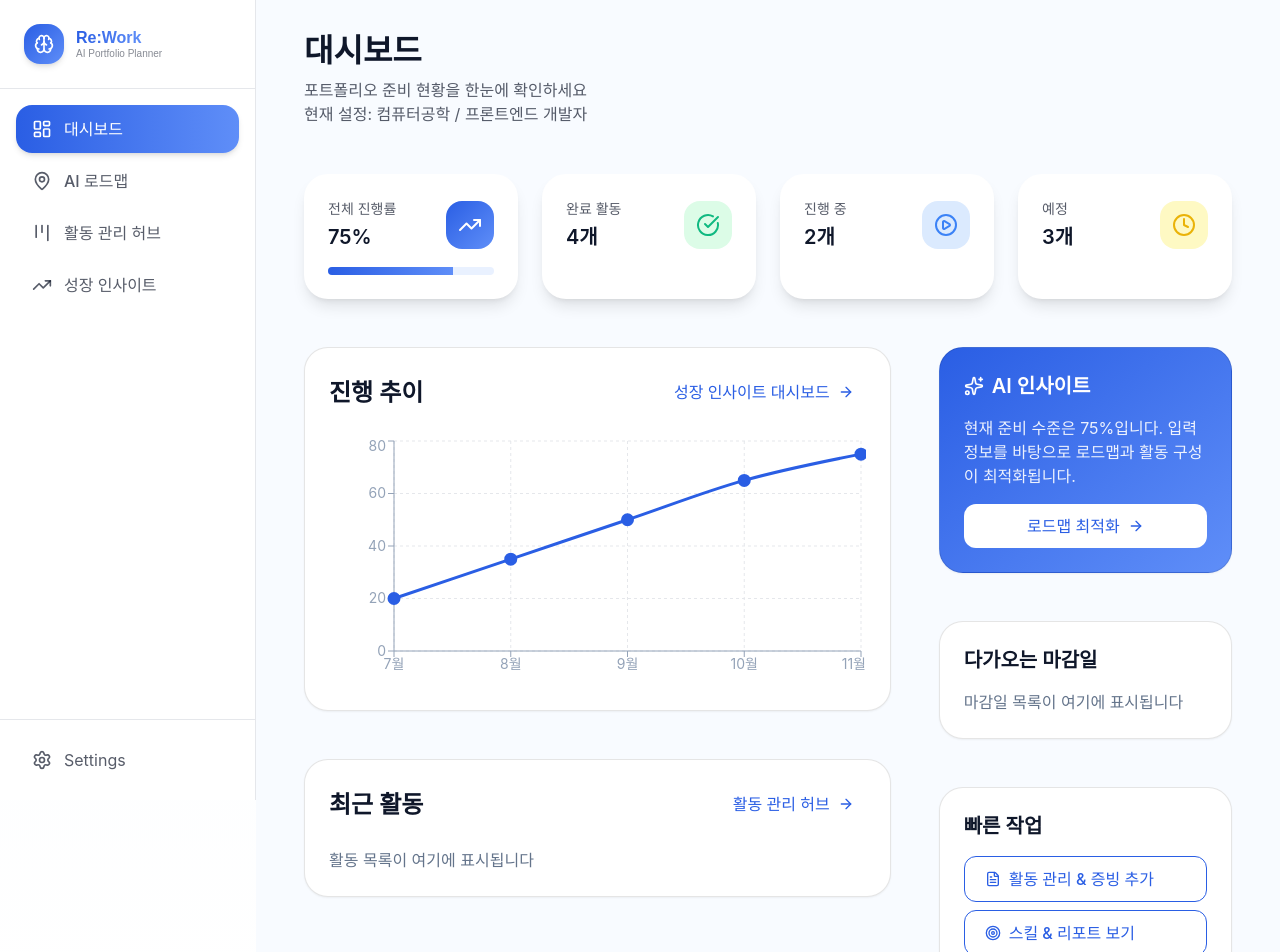
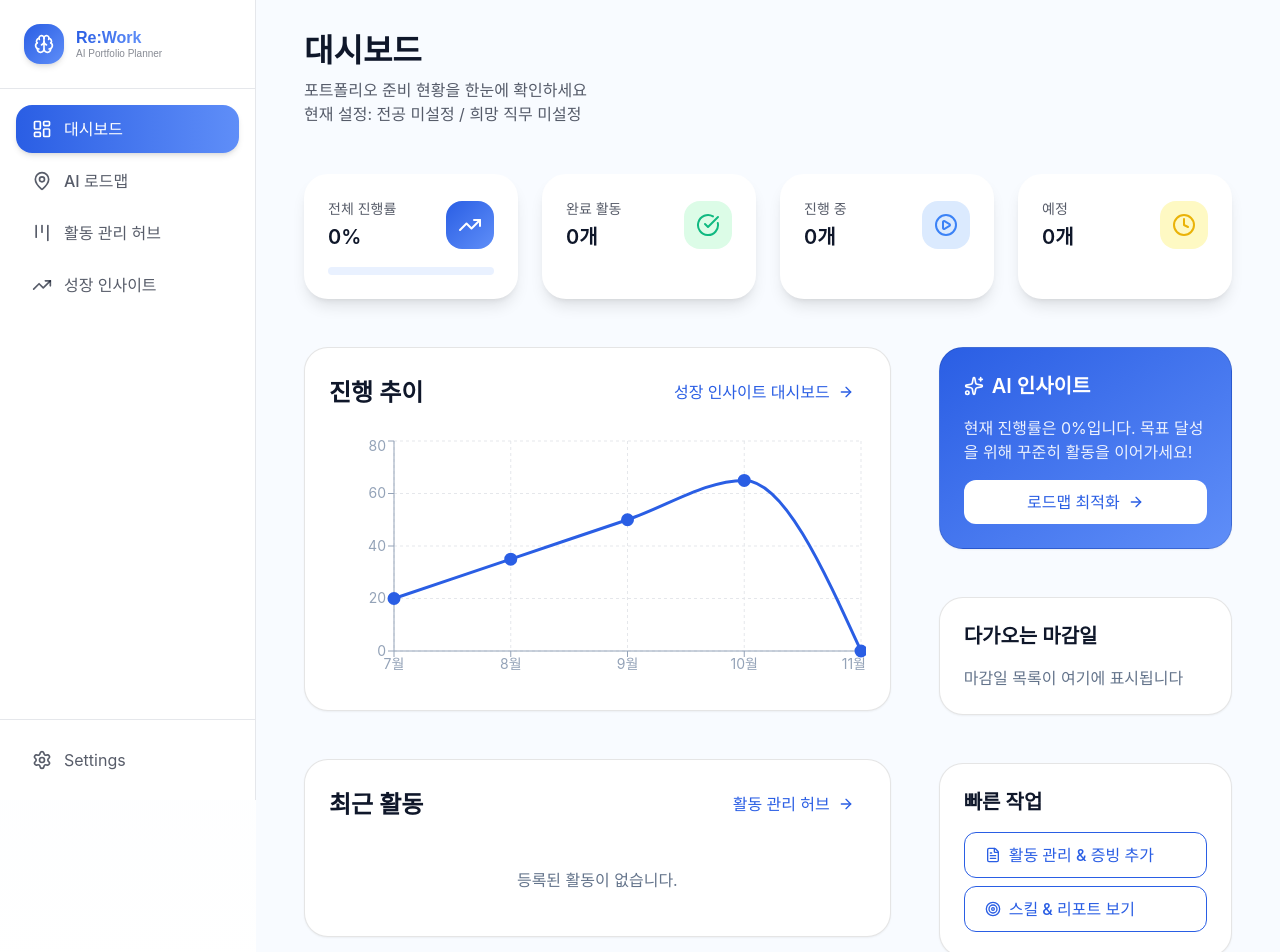
Before and after one commit to Rework2/front, a React (Create React App) app: page /dashboard in a window 1280 px wide. Shown: the top 952 px of the page. Built offline with nearby package versions, Linux system fonts and the light colour scheme.

Commit message:
✨ 대시보드 페이지 연동
웹프웤 코드

```diff
--- a/src/pages/DashboardPage.jsx
+++ b/src/pages/DashboardPage.jsx
@@ -13,7 +13,7 @@ import {
 } from "lucide-react";
 import { LineChart, Line, XAxis, YAxis, CartesianGrid, Tooltip, ResponsiveContainer } from "recharts";
 import * as S from "../styles/DashboardPage.styles";
-import { dashboardApi } from "../api/dashboard";
+import { getDashboardData } from "../utils/dashboardData";
 
 export function DashboardPage() {
   const [dashboardData, setDashboardData] = useState(null);
@@ -34,20 +34,34 @@ export function DashboardPage() {
   };
 
   useEffect(() => {
-    const fetchData = async () => {
+    const fetchData = () => {
       try {
         setLoading(true);
-        const data = await dashboardApi.getDashboardData();
-        setDashboardData(data);
+        // 비동기 API 호출 흉내 (필요시 제거 가능)
+        setTimeout(() => {
+          const data = getDashboardData();
+          if (data) {
+            setDashboardData(data);
+          } else {
+            setError("데이터를 불러오는데 실패했습니다.");
+          }
+          setLoading(false);
+        }, 300);
       } catch (err) {
         console.error("Failed to fetch dashboard data:", err);
         setError("데이터를 불러오는데 실패했습니다.");
-      } finally {
         setLoading(false);
       }
     };
 
     fetchData();
+
+    // 데이터 변경 감지 (localStorage 변경 시 업데이트)
+    const handleStorageChange = () => {
+      fetchData();
+    };
+    window.addEventListener('storage', handleStorageChange);
+    return () => window.removeEventListener('storage', handleStorageChange);
   }, []);
 
   if (loading) {
@@ -70,7 +84,7 @@ export function DashboardPage() {
     );
   }
 
-  const { progress, stats, chartData, user, aiInsight } = dashboardData;
+  const { progress, stats, chartData, user, aiInsight, recentActivities } = dashboardData;
   const majorLabel = user?.major || "전공 미설정";
   const jobLabel = user?.targetJob || "희망 직무 미설정";
 
@@ -205,7 +219,37 @@ export function DashboardPage() {
                   />
                 </Button>
               </S.CardHeader>
-              <p style={{ color: "#64748B" }}>활동 목록이 여기에 표시됩니다</p>
+
+              {recentActivities && recentActivities.length > 0 ? (
+                <div style={{ display: 'flex', flexDirection: 'column', gap: '12px' }}>
+                  {recentActivities.map((activity, index) => (
+                    <div key={activity.id || index} style={{
+                      display: 'flex',
+                      justifyContent: 'space-between',
+                      alignItems: 'center',
+                      padding: '12px',
+                      backgroundColor: '#F8FAFC',
+                      borderRadius: '8px'
+                    }}>
+                      <div style={{ display: 'flex', flexDirection: 'column', gap: '4px' }}>
+                        <span style={{ fontWeight: 500, color: '#0F172A' }}>{activity.title}</span>
+                        <span style={{ fontSize: '12px', color: '#64748B' }}>{activity.date} | {activity.tag}</span>
+                      </div>
+                      <span style={{
+                        fontSize: '12px',
+                        padding: '4px 8px',
+                        borderRadius: '999px',
+                        backgroundColor: activity.status === 'completed' ? '#DCFCE7' : activity.status === 'inProgress' ? '#DBEAFE' : '#FEF9C3',
+                        color: activity.status === 'completed' ? '#166534' : activity.status === 'inProgress' ? '#1E40AF' : '#854D0E'
+                      }}>
+                        {activity.statusLabel}
+                      </span>
+                    </div>
+                  ))}
+                </div>
+              ) : (
+                <p style={{ color: "#64748B", textAlign: 'center', padding: '20px 0' }}>등록된 활동이 없습니다.</p>
+              )}
             </S.Card>
           </S.MainColumn>
 
@@ -261,6 +305,7 @@ export function DashboardPage() {
                   $textColor="#2A5EE4"
                   $hoverBg="#E9F1FF"
                   style={{ width: "100%", justifyContent: "flex-start" }}
+                  onClick={handleGoActivityHub}
                 >
                   <FileText
                     style={{
@@ -277,6 +322,7 @@ export function DashboardPage() {
                   $textColor="#2A5EE4"
                   $hoverBg="#E9F1FF"
                   style={{ width: "100%", justifyContent: "flex-start" }}
+                  onClick={handleGoGrowthInsights}
                 >
                   <Target
                     style={{
--- /dev/null
+++ b/src/utils/dashboardData.js
@@ -0,0 +1,101 @@
+export const getDashboardData = () => {
+    try {
+        // 1. Get User ID
+        let userId = null;
+        try {
+            const userStr = localStorage.getItem('user');
+            if (userStr) {
+                userId = JSON.parse(userStr).id;
+            }
+        } catch (e) {
+            console.error("Failed to parse user data:", e);
+        }
+
+        // 2. Get Activities
+        const activityKey = userId ? `activities_${userId}` : 'activities';
+        const savedActivitiesStr = localStorage.getItem(activityKey);
+
+        let activities = { planned: [], inProgress: [], completed: [] };
+        if (savedActivitiesStr) {
+            try {
+                activities = JSON.parse(savedActivitiesStr);
+            } catch (e) {
+                console.error("Failed to parse activities:", e);
+            }
+        }
+
+        // 3. Calculate Stats
+        const completedCount = activities.completed.length;
+        const inProgressCount = activities.inProgress.length;
+        const upcomingCount = activities.planned.length;
+        const totalCount = completedCount + inProgressCount + upcomingCount;
+
+        // 4. Calculate Progress Rate
+        const progress = totalCount > 0
+            ? Math.round((completedCount / totalCount) * 100)
+            : 0;
+
+        // 5. Get Recent Activities (Combine all, sort by date/id, take top 5)
+        const allActivities = [
+            ...activities.planned.map(a => ({ ...a, status: 'planned', statusLabel: '예정' })),
+            ...activities.inProgress.map(a => ({ ...a, status: 'inProgress', statusLabel: '진행 중' })),
+            ...activities.completed.map(a => ({ ...a, status: 'completed', statusLabel: '완료' }))
+        ];
+
+        // Sort by ID (assuming ID contains timestamp or is roughly chronological) or Date if available
+        // The ID format is often `new-${timestamp}` or `onboarding-...-${timestamp}-...`
+        // We'll try to parse timestamp from ID if possible, or use date field
+        allActivities.sort((a, b) => {
+            // Try to use date field first
+            if (a.date && b.date) {
+                return new Date(b.date) - new Date(a.date);
+            }
+            return 0;
+        });
+
+        const recentActivities = allActivities.slice(0, 5);
+
+        // 6. Get User Info for Display
+        let user = { major: "전공 미설정", targetJob: "희망 직무 미설정" };
+        try {
+            const userStr = localStorage.getItem('user');
+            if (userStr) {
+                const userData = JSON.parse(userStr);
+                user = {
+                    major: userData.major || "전공 미설정",
+                    targetJob: userData.targetJob || "희망 직무 미설정"
+                };
+            }
+        } catch (e) { /* ignore */ }
+
+        // 7. Mock Chart Data (Since we don't have historical data tracking yet)
+        // We can generate some based on current state or keep it static/mocked for now
+        // consistent with previous mock but maybe slightly dynamic?
+        // For now, let's keep the chart data static or simple as per original requirement
+        // to just connect "Insights" and "Activity" data.
+        const chartData = [
+            { month: "7월", progress: 20 },
+            { month: "8월", progress: 35 },
+            { month: "9월", progress: 50 },
+            { month: "10월", progress: 65 },
+            { month: "11월", progress: progress }, // Use current progress for latest
+        ];
+
+        return {
+            progress,
+            stats: {
+                completed: completedCount,
+                inProgress: inProgressCount,
+                upcoming: upcomingCount
+            },
+            recentActivities,
+            chartData,
+            user,
+            aiInsight: `현재 진행률은 ${progress}%입니다. 목표 달성을 위해 꾸준히 활동을 이어가세요!`
+        };
+
+    } catch (error) {
+        console.error("Error generating dashboard data:", error);
+        return null;
+    }
+};
```
